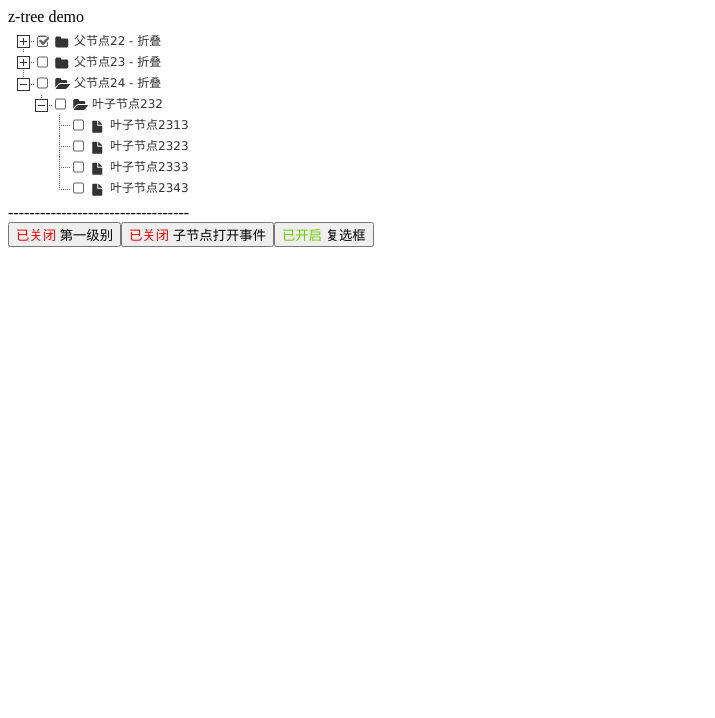
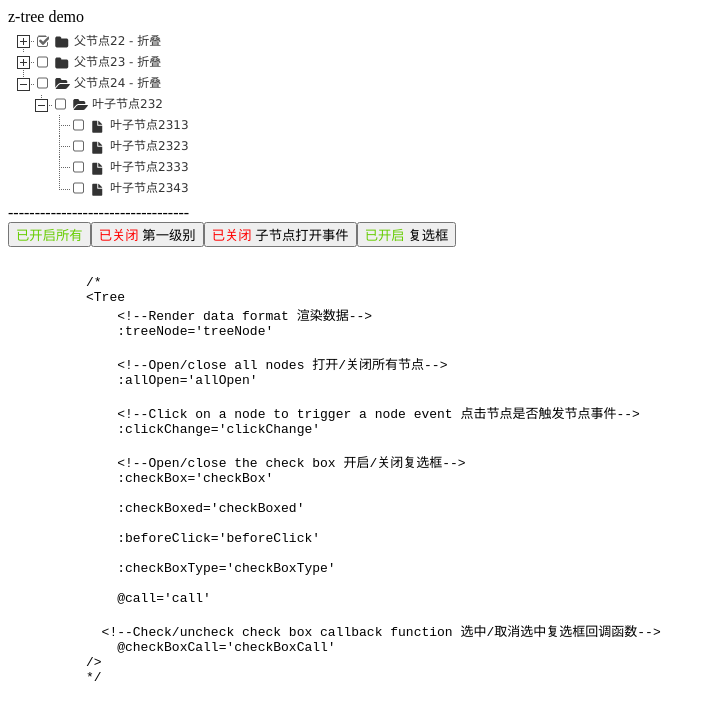
Before and after one commit to lenosp/v-tree, a Vue app: page / in a window 1280 px wide. Shown: the top 718 px of the page, without its empty margins (0-715 px from the left). Built offline with nearby package versions, Linux system fonts and the light colour scheme.

Commit message:
tree menu Add function

```diff
--- a/src/components/tree-core.vue
+++ b/src/components/tree-core.vue
@@ -35,6 +35,8 @@
         :parentTree="tr.parentTree"
         :rootData="rootData"
         @checkedBoxV="checkedBoxV"
+        :checkBoxCallInit="checkBoxCallInit"
+        :checkBoxCall="checkBoxCall"
         :last="tree.children.length-1===i"/>
     </ul>
   </li>
@@ -109,6 +111,12 @@
       parentTree: {
         type: Object,
         required: false,
+      },
+      checkBoxCallInit: {
+        type: Function,
+      },
+      checkBoxCall: {
+        type: Function,
       }
 
     },
@@ -123,10 +131,18 @@
         this.line = this.currentArray.length - 1 === this.index ? '' : 'line';
         if (this.tree.parentTree && this.tree.checked) {
           /*方案一 Scheme 1*/
+          let checkedBoxArr = [];
+          checkedBoxArr.push(this.tree);
           let selectParent = (data) => {
-            if (!data.checked)
+            if (!data.checked) {
               data.checked = this.tree.checked;
-            if (data.parentTree) selectParent(data.parentTree);
+              checkedBoxArr.push(data);
+            }
+            if (data.parentTree) {
+              selectParent(data.parentTree);
+            } else {
+              this.checkBoxCallInit(checkedBoxArr);
+            }
           };
           selectParent(this.currentTree);
           /*方案二 Scheme 2*/
@@ -158,11 +174,15 @@
         if (this.clickChange) {
           this.tree.open = !this.tree.open;
         }
+
       },
       selectCheckBox(tree) {
         tree.checked = !tree.checked;
+        let checkedBoxArr = [];
+        checkedBoxArr.push(tree);
         let changeChecked = (data) => {
           data.forEach(d => {
+            checkedBoxArr.push(d);
             d.checked = tree.checked;
             if (d.children) changeChecked(d.children);
           });
@@ -182,20 +202,20 @@
               if (index !== this.index)
                 childExistsThis.push(m);
             });
-            if (childExistsThis && data.checked && checkChildren(childExistsThis)) {
+            if (childExistsThis && data.checked && checkChildren(childExistsThis))
               return;
-            }
           }
+          checkedBoxArr.push(data);
           data.checked = tree.checked;
           if (data.parentTree) selectParent(data.parentTree);
         };
         if (this.parentTree)
           selectParent(this.parentTree);
+        this.checkBoxCall(checkedBoxArr, tree.checked);
       }
     },
     created() {
       this.coreInit();
-
     },
     computed: {
       vif() {
--- a/src/components/tree.vue
+++ b/src/components/tree.vue
@@ -15,6 +15,8 @@
              :currentArray="treeData"
              :parentTree="node.parentTree"
              :rootData="treeData"
+             :checkBoxCallInit="checkBoxCallInit"
+             :checkBoxCall="checkBoxCall"
       />
     </ul>
   </div>
@@ -70,7 +72,8 @@
         treeData: [],
         line: '',
         first: true,
-        allOpens: this.allOpen
+        allOpens: this.allOpen,
+        checkedBoxCallArr: [],
       }
     },
     methods: {
@@ -79,11 +82,11 @@
 
         let initTree = (tree, parent) => {
           tree.forEach((m, index) => {
+            if (!m.hasOwnProperty("id")) {
+              m.id = m.hasOwnProperty("id") ? m.id : null;
+            }
             if (!m.hasOwnProperty("open")) {
-              if (this.allOpens!=null) {
-                m.open = this.allOpens
-              } else
-                m.open = m.hasOwnProperty("open") ? m.open : false;
+              m.open = m.hasOwnProperty("open") ? m.open : false;
             }
             if (!m.hasOwnProperty("checked")) {
               m.checked = m.hasOwnProperty("checked") ? m.checked : false;
@@ -124,6 +127,41 @@
         if (this.first)
           this.$emit('call', this.treeData);
       },
+      changeOpenStatus() {
+        let changeOpen = (data) => {
+          data.forEach(d => {
+            d.open = this.allOpen;
+            if (d.children) changeOpen(d.children);
+          });
+        };
+        changeOpen(this.treeData);
+      },
+      checkBoxCallInit(arr) {
+        arr.forEach(a => {
+          this.checkedBoxCallArr.push(a);
+        });
+      },
+      checkBoxCall(arr, isAdd) {
+        if (isAdd)
+          arr.forEach(a => {
+            this.checkedBoxCallArr.push(a);
+          });
+        else {
+          arr.forEach(a => {
+            if (this.checkBoxCall.length === 0)
+              return;
+            let key = (a.id ? a.id : null) + a.index + a.name;
+
+            this.checkedBoxCallArr.forEach((ss, index) => {
+              if (((ss.id ? ss.id : null) + ss.index + ss.name) === key) {
+                this.checkedBoxCallArr.splice(index, 1);
+
+              }
+            });
+          });
+        }
+        this.$emit('checkBoxCall', this.checkedBoxCallArr);
+      },
     },
     created() {
       this.init();
@@ -134,11 +172,13 @@
     mounted() {
       Vue.nextTick(() => {
         this.init();
-      })
+      });
+      /*复选框回调*/
+      this.$emit('checkBoxCall', this.checkedBoxCallArr);
     },
     watch: {
       allOpen() {
-        this.init()
+        this.changeOpenStatus()
       }
     }
   }
--- a/src/components/vTreeDemo.vue
+++ b/src/components/vTreeDemo.vue
@@ -12,15 +12,16 @@
       :beforeClick="beforeClick"
       :checkBoxType="checkBoxType"
       @call="call"
-      />
+      @checkBoxCall="checkBoxCall"
+    />
 
     ----------------------------------
     <br/>
-   <!-- <button @click="allOpen=!allOpen">
+    <button @click="allOpen=!allOpen">
       <span :style="{color:allOpen?'#66CD00':'red'}">
       {{isOpen()}}
       </span>
-    </button>-->
+    </button>
     <button @click="openFirst">
       <span :style="{color:firstIsOpen?'#66CD00':'red'}">
       {{firstIsOpen?'已打开':'已关闭'}}
@@ -39,6 +40,10 @@
       </span>
       复选框
     </button>
+    <br/>
+    <pre>
+      {{shuoming()}}
+    </pre>
     <!--<button @click="checkBoxed=!checkBoxed">
        <span :style="{color:checkBoxed?'#66CD00':'red'}">
       {{checkBoxed?'已选中':'已清空'}}
@@ -95,6 +100,10 @@
           return this.allOpen ? '已开启所有' : '已关闭所有';
         }
       },
+      /*复选框选中/取消 回调*/
+      checkBoxCall(checkBox) {
+        console.log('checkBox', checkBox);
+      },
       beforeClick(node) {
         //可操作内部
         console.log('beforeClick', node);
@@ -112,20 +121,52 @@
         console.log('value', value);
       },
       openFirst() {
-        this.trees[0].open=!this.trees[0].open;
+        this.trees[0].open = !this.trees[0].open;
         this.firstIsOpen = this.trees[0].open;
       },
       /*回调初始化后的数据 以后修改tree实现对节点的操作即可*/
       call(data) {
-        console.log('data',data);
+        //console.log('data', data);
         this.trees = data;
       }
     },
-    updated() {
-      //console.log('updated', this.treeNode);
+    mounted() {
+      this.allOpen = true;
+
     },
-    mounted() {
-      this.allOpen=true
+    computed: {
+      shuoming() {
+        return function () {
+          return `
+          /*
+          <Tree
+              <!--Render data format 渲染数据-->
+              :treeNode='treeNode'
+
+              <!--Open/close all nodes 打开/关闭所有节点-->
+              :allOpen='allOpen'
+
+              <!--Click on a node to trigger a node event 点击节点是否触发节点事件-->
+              :clickChange='clickChange'
+
+              <!--Open/close the check box 开启/关闭复选框-->
+              :checkBox='checkBox'
+
+              :checkBoxed='checkBoxed'
+
+              :beforeClick='beforeClick'
+
+              :checkBoxType='checkBoxType'
+
+              @call='call'
+
+            <!--Check/uncheck check box callback function 选中/取消选中复选框回调函数-->
+              @checkBoxCall='checkBoxCall'
+          />
+          */
+          `;
+        }
+      }
     },
     created() {
       this.treeNode = [
@@ -141,12 +182,12 @@
                   id: "1-1-1-1", name: "叶子节点221111",
                   children: [
                     {
-                      id: "2-1--1", name: "叶子节点231111",
+                      id: "2-1--1", name: "叶子节点2321111",
                       children: [
                         {
                           id: "2-1---1", name: "叶子节点231111",
                           children: [
-                            {checked:true,id: "2-1---1", name: "叶子节点23111"}]
+                            {checked: true, id: "2-1---1", name: "叶子节点23111"}]
                         }]
                     }]
                 },
```
